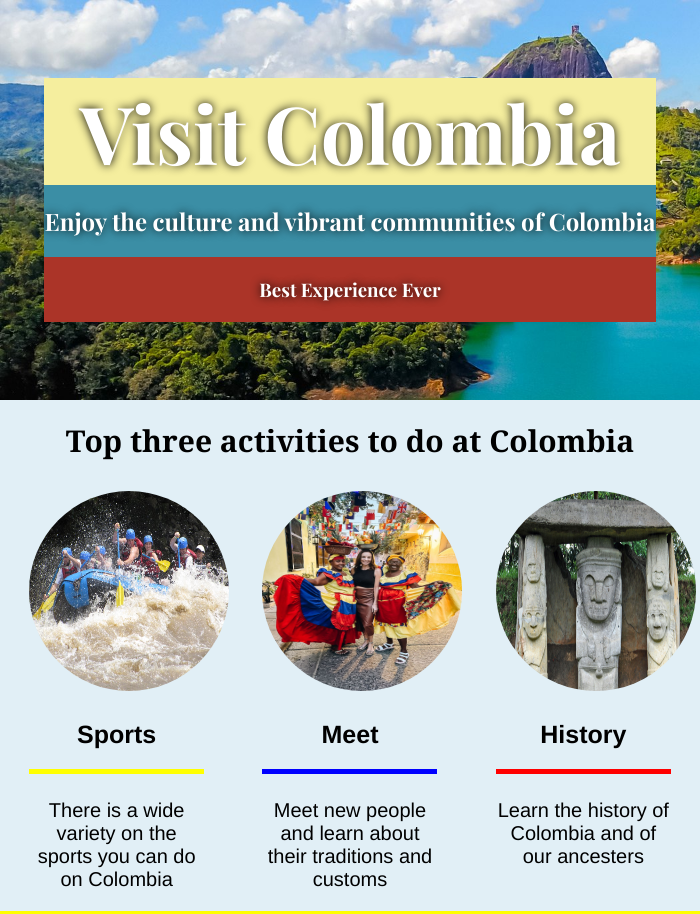
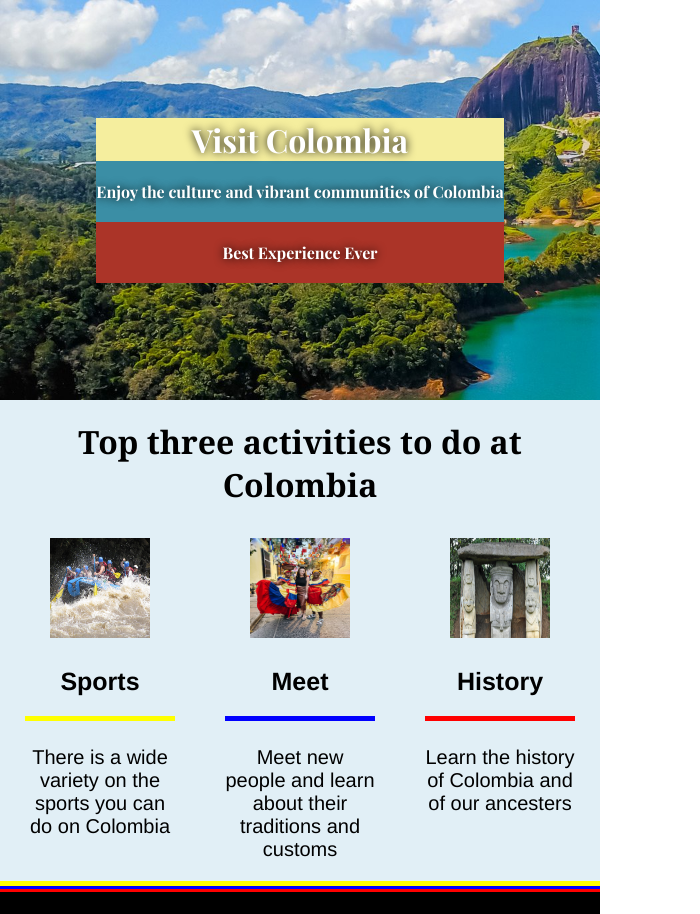
Before and after one commit to lucho20091/hometownhomepage, a plain HTML site: page index.html in a window 600 px wide. Shown: the top 914 px of the page, 700 px wide, since content can reach past the window. Drawn offline with nearby package versions, Linux system fonts and the light colour scheme; a web font is replaced by a local one.

Commit message:
Update style.css

```diff
--- a/style.css
+++ b/style.css
@@ -9,7 +9,6 @@ body{
     max-width: 1000px;
     display: block;
     margin: 0 auto;
-
 }
 .hero {
     background-image: url("./images/colombia3.jpg");
@@ -78,6 +77,8 @@ body{
 .columns img {
     width: 200px;
     height: 200px;
+    min-width: 20px;
+    min-height: 20px;
     border-radius: 50%;
 }
 #underline1{
@@ -101,7 +102,7 @@ body{
 .guide-show{
     display: block;
     margin: auto;
-    min-width: 700px;
+    min-width: 200px;
 }
 .guide-hide{
     display: none;
@@ -151,16 +152,30 @@ body{
 .container-guide{
     background: black;
 }
-@media (min-width:320px)  {
+
+@media (max-width:700px)  {
     .everything{
-        width: 100%;
-    }/* smartphones, iPhone, portrait 480x320 phones */ }
-@media (min-width:481px)  {
-    .everything{
+        display: block;
         width: 100%;
     }
-    /* portrait e-readers (Nook/Kindle), smaller tablets @ 600 or @ 640 wide. */ }
-@media (min-width:641px)  {
-    .everything{
-        width: 100%;
-    }/* portrait tablets, portrait iPad, landscape e-readers, landscape 800x480 or 854x480 phones */ }
+    .hero h1 {
+        font-size: 2em;
+    }
+    .columns img {
+        width: 100px;
+        height: 100px;
+        border-radius: 0;
+    }
+    #intro-activities{
+        font-size: 2em;
+    }
+    #image-guide{
+        width: 150px;
+    }
+    #second-hero{
+        font-size: 1em;
+    }
+    #third-hero{
+        font-size: 1em;
+    }
+}
```
